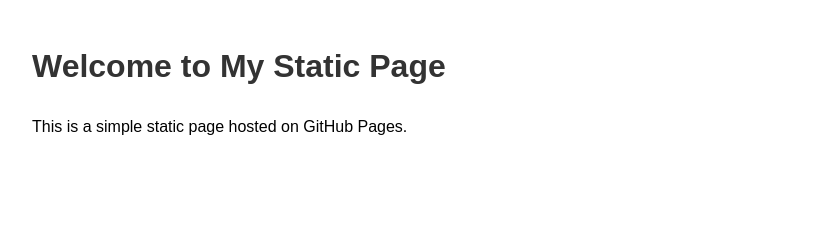
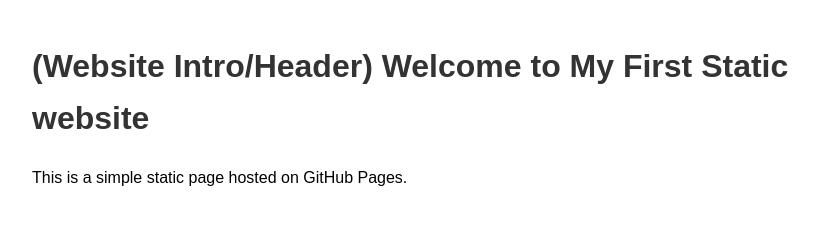
Before and after one commit to DxBHJ/DxBHJ.github.io, a plain HTML site: page index.html in a window 1280 px wide. Shown: the whole page, without its empty margins (208-1026 px from the left). Drawn offline with Linux system fonts and the light colour scheme.

Commit message:
Update index.html

```diff
--- a/index.html
+++ b/index.html
@@ -19,7 +19,8 @@
     </style>
 </head>
 <body>
-    <h1>Welcome to My Static Page</h1>
+    <h1> (Website Intro/Header)
+        Welcome to My First Static website</h1>
     <p>This is a simple static page hosted on GitHub Pages.</p>
 </body>
 </html>
```
